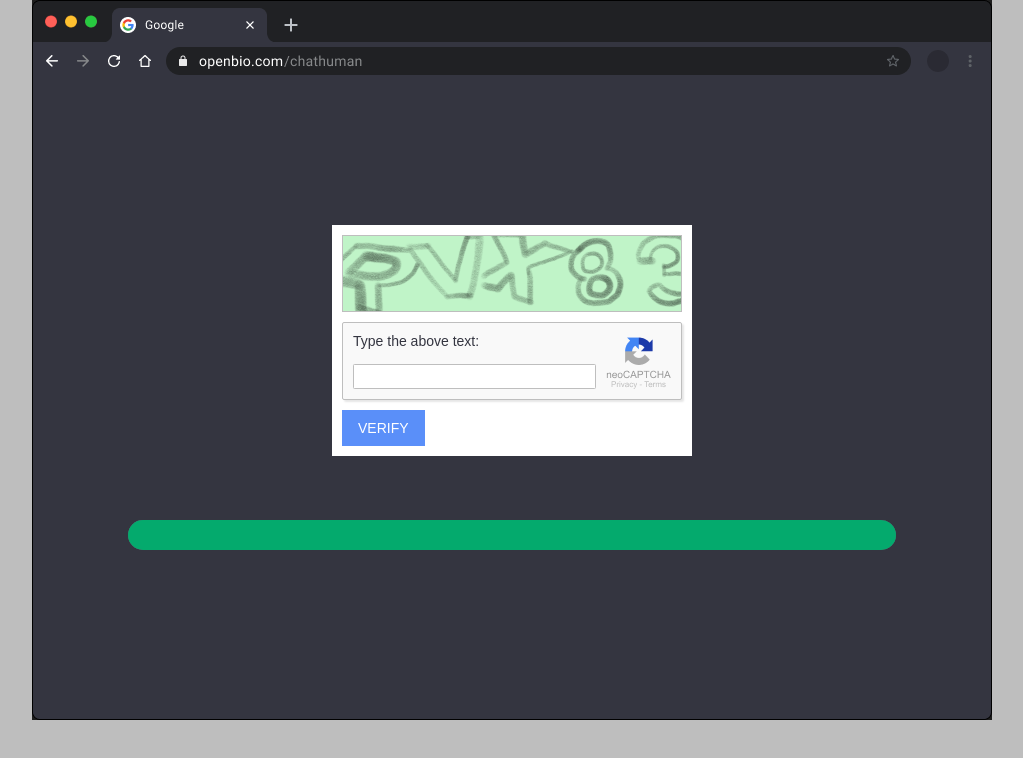
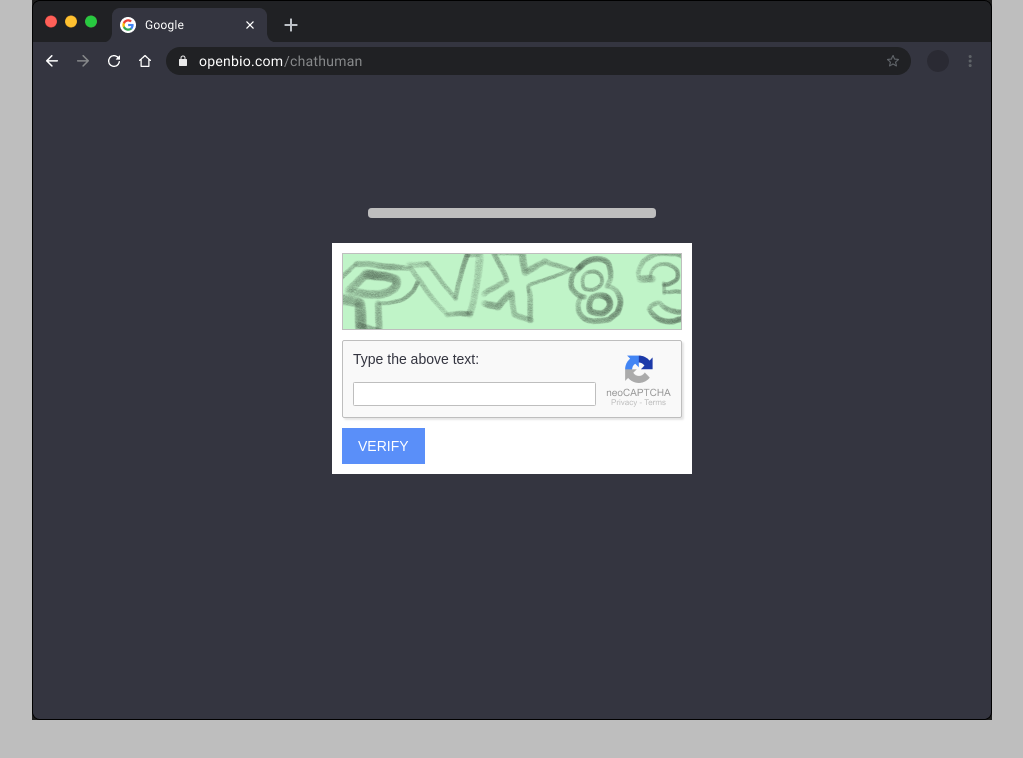
Before and after one commit to pjames27/gmtk-gamejam-2023, a plain HTML site: page index.html in a window 1280 px wide. Shown: the whole page, without its empty margins (128-1151 px from the left). Drawn offline with Linux system fonts and the light colour scheme.

Commit message:
fixes style on progress bar

```diff
--- a/allstyles.css
+++ b/allstyles.css
@@ -24,15 +24,15 @@ body {
   margin-right: auto;
   /* height: 30px; */
   background-color: #565766;
-  border-radius: 15px;
+  border-radius: 4px;
   box-shadow: inset 0 0 10px #656675;
 }
 
 #progress_bar_filler {
   width: 1%;
-  height: 30px;
-  background-color: #04AA6D;
-  border-radius: 15px;
+  height: 10px;
+  background-color: #BEBEBE;
+  border-radius: 4px;
 }
 
 .level_0_svg_path {
@@ -163,7 +163,7 @@ body {
   margin-right: auto;
   display: flex;
   flex-direction: column;
-  gap: 10px;
+  gap: 25px;
   width: 360px;
   justify-content: center;
   position: relative;
--- a/index.html
+++ b/index.html
@@ -11,12 +11,11 @@
 
 <body>
     <div id="game">
-
-
         <div id="content">
-
+            <div id="progress_bar_bg">
+                <div id="progress_bar_filler"></div>
+            </div>
             <div id="level_body"></div>
-
             <div id="failure_message">
                 <div id="failure_message_header">Human Detected &#128680;</div>
                 <div id="failure_message_body">
@@ -27,11 +26,6 @@
                     Restart
                 </button>
             </div>
-
-        </div>
-
-        <div id="progress_bar_bg">
-            <div id="progress_bar_filler"></div>
         </div>
     </div>
     <script src="./index.js"></script>
```
